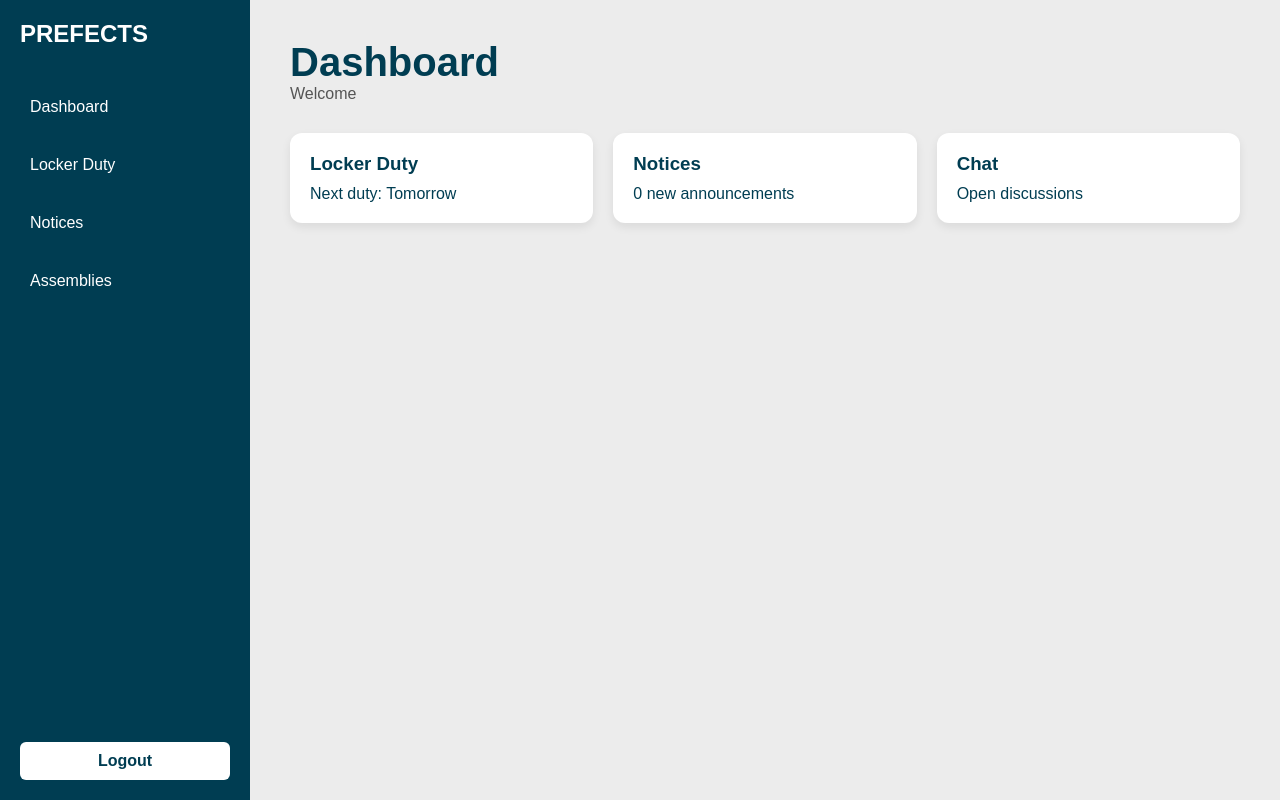
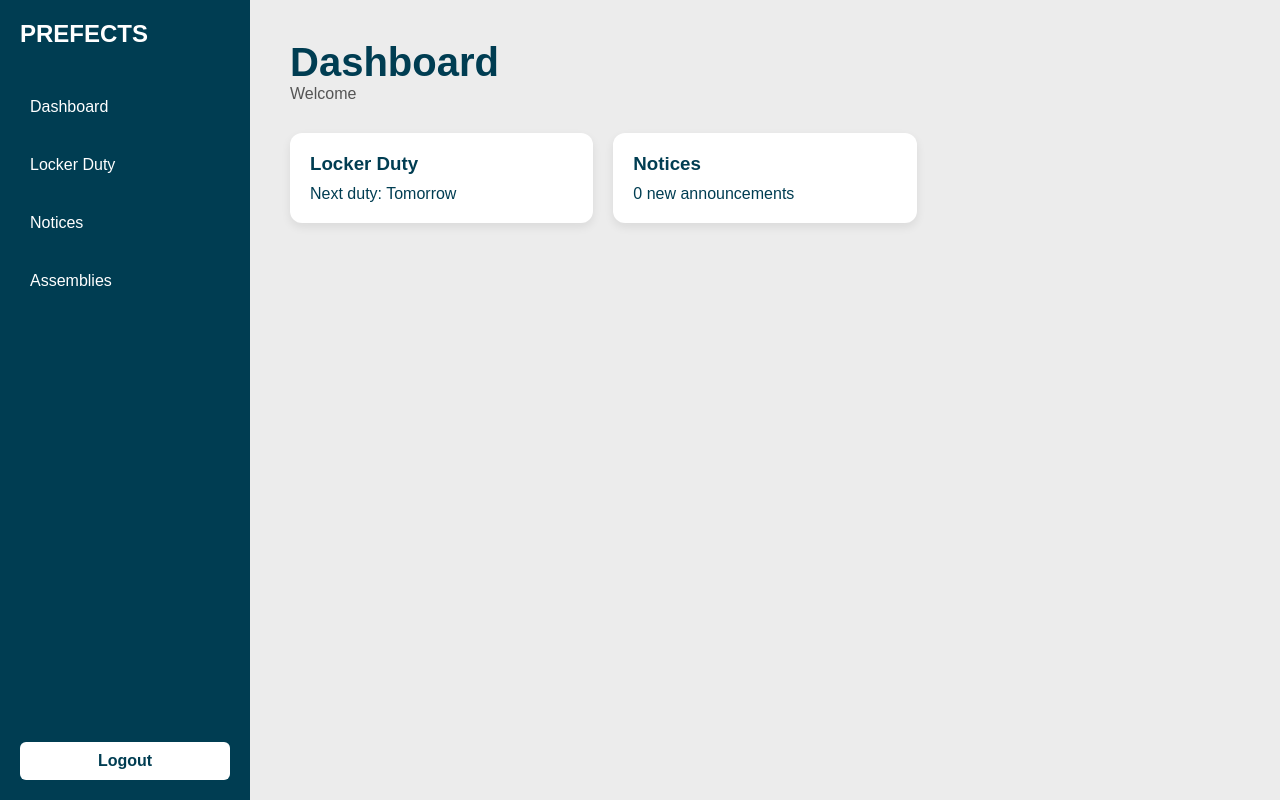
Before and after one commit to BHS23113/Luke-main, a Flask app: page /dashboard in a window 1280 px wide. Run offline with Flask 3, Linux system fonts and the light colour scheme; the visitor is signed in with stand-in values (Sample User, id 1); data that the repository does not hold is empty.

Commit message:
removed chat on dashboard

```diff
--- a/templates/dashboard.html
+++ b/templates/dashboard.html
@@ -27,10 +27,7 @@ Dashboard
         <p>{{ notice_count }} new announcements</p>
     </div>
 
-    <div class="card">
-        <h3>Chat</h3>
-        <p>Open discussions</p>
-    </div>
+
 
 </div>
 
```
